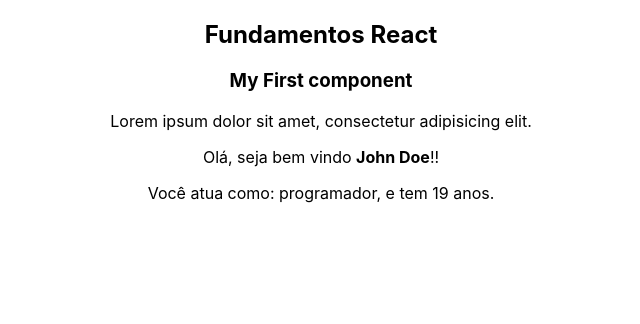
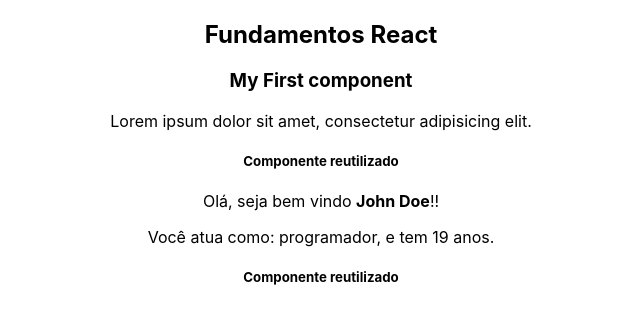
Before and after one commit to GilbertoASJ/ReactJs-Course, a React (Create React App) app in the folder 2_fundamentals/: page / in a window 1280 px wide. Shown: the top 324 px of the page, without its empty margins (319-959 px from the left). Built offline with nearby package versions, Linux system fonts and the light colour scheme.

Commit message:
Feature: :sparkles: Component hierarchy and reuse

```diff
--- a/2_fundamentals/src/App.jsx
+++ b/2_fundamentals/src/App.jsx
@@ -1,6 +1,7 @@
 // Components - podemos emitir a extensão se o arquivo for js
 import FirstComponent from './components/FirstComponent'
 import TemplateExpressions from './components/TemplateExpressions'
+import ReusedComponent from './components/ReusedComponent'
 
 // CSS
 import './App.css';
@@ -11,6 +12,7 @@
             <h2>Fundamentos React</h2>
             <FirstComponent />
             <TemplateExpressions />
+            <ReusedComponent />
         </div>
     );
 }
--- a/2_fundamentals/src/components/FirstComponent.jsx
+++ b/2_fundamentals/src/components/FirstComponent.jsx
@@ -1,3 +1,5 @@
+import ReusedComponent from './ReusedComponent'
+
 // Criamos por padrão uma arrow-function, e para isso colocamos dentro de uma constante
 const FirstComponent = () => {
 	return (
@@ -5,7 +7,8 @@
 			<h3>My First component</h3>
 			<p className="firsParagraph">
 				Lorem ipsum dolor sit amet, consectetur adipisicing elit.
-				</p>
+			</p>
+			<ReusedComponent />
 		</div>
 	)
 }
--- /dev/null
+++ b/2_fundamentals/src/components/ReusedComponent.jsx
@@ -0,0 +1,10 @@
+const ReusedComponent = () => {
+
+	return (
+		<>
+			<h5>Componente reutilizado</h5>
+		</>
+	)
+}
+
+export default ReusedComponent;
```
Also changed, not shown: 2_fundamentals/src/components/HelloButton.jsx (deleted, +0 -9 lines).
